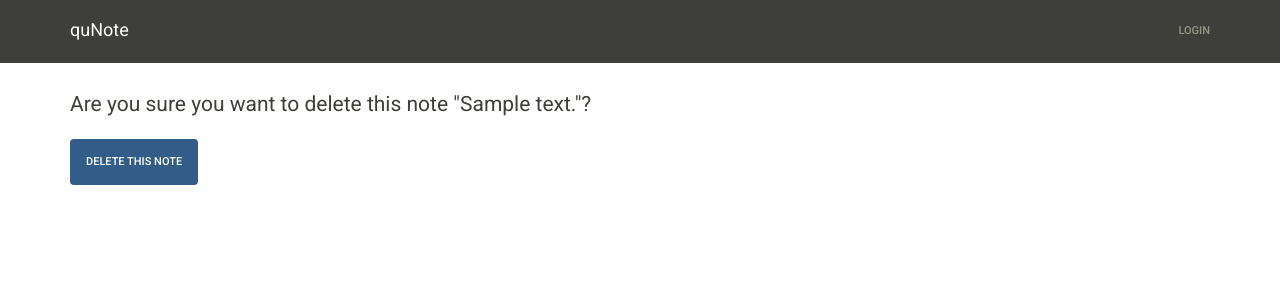
After one commit to AStengel/final_proj, a Django app: page /class/1/note/delete/1/ in a window 1280 px wide. The commit adds this page. Shown: the top 300 px of the page. Run offline with Django 3.2, Linux system fonts and the light colour scheme; tables that the repository leaves empty hold one stand-in row (values such as "Sample post"); some libraries are stand-ins or nearby versions.

Commit message:
Add Note delete view

```diff
--- a/core/urls.py
+++ b/core/urls.py
@@ -12,4 +12,5 @@ urlpatterns = patterns('',
    url(r'^class/delete/(?P<pk>\d+)/$', ClassDeleteView.as_view(), name='class_delete'),
    url(r'^class/(?P<pk>\d+)/note/create/$', NoteCreateView.as_view(), name='note_create'),
    url(r'^class/(?P<class_pk>\d+)/note/update/(?P<note_pk>\d+)/$', NoteUpdateView.as_view(), name='note_update'),
+   url(r'^class/(?P<class_pk>\d+)/note/delete/(?P<note_pk>\d+)/$', NoteDeleteView.as_view(), name='note_delete'),
 )
--- a/core/views.py
+++ b/core/views.py
@@ -68,3 +68,11 @@ class NoteUpdateView(UpdateView):
 
   def get_success_url(self):
     return self.object.question.get_absolute_url()
+
+class NoteDeleteView(DeleteView):
+  model = Note
+  pk_url_kwarg = 'note_pk'
+  template_name = 'note/note_confirm_delete.html'
+
+  def get_success_url(self):
+    return self.object.Class.get_absolute_url()
--- a/templates/class/class_detail.html
+++ b/templates/class/class_detail.html
@@ -14,6 +14,7 @@
   <p>{{ note.text }}</p>
   {% if note.user == user %}
   <p><a href="{% url 'note_update' class_pk=class.id note_pk=note.id %}">Edit Note</a></p>
+  <p><a href="{% url 'note_delete' class_pk=class.id note_pk=note.id %}">Delete Note</a></p>
   {% endif %}
   <p>Shared by {{ note.user.username }} on {{ note.created_at }}</p>
 </div>
--- a/templates/class/class_list.html
+++ b/templates/class/class_list.html
@@ -2,7 +2,7 @@
 {% block content %}
 {% for class in object_list %}
 <div class="panel">
-  <h3><a href="{{ class.get_absolute_url }}">{{ class.title }}</a></h3>
+  <h3><a href="{{ class.get_absolute_url }}">{{ class.course }}</a></h3>
   <p>Added by {{ class.user.username }} on {{ class.created_at }}</p>
 </div>
 {% endfor %}
--- a/templates/home.html
+++ b/templates/home.html
@@ -2,7 +2,7 @@
 {% block content %}
 {% if user.is_authenticated %}
 <div class='jumbotron'>
-  <h1>Welcome Back to quNote! The Best Note-Sharing Site for QU Students</h1>
+  <h1>Welcome Back to quNote! </h1>
 </div>
 {% else %}
 <div class='jumbotron'>
--- /dev/null
+++ b/templates/note/note_confirm_delete.html
@@ -0,0 +1,8 @@
+{% extends 'base.html' %}
+{% block content %}
+<p class="lead">Are you sure you want to delete this note "{{note.text }}"?</p>
+<form method="post" action="">
+  {% csrf_token %}
+  <button type="submit" class="btn btn-primary">Delete This Note</button>
+</form>
+{% endblock %}
```
